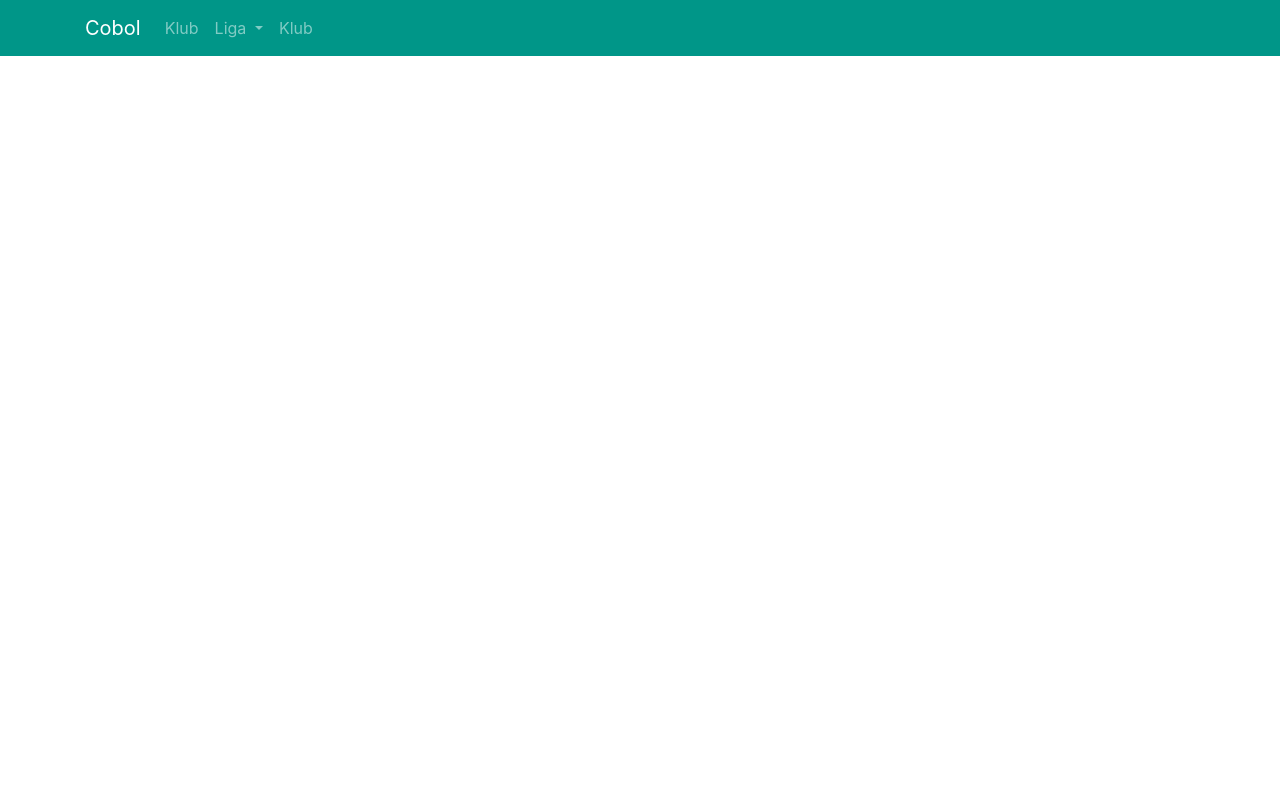
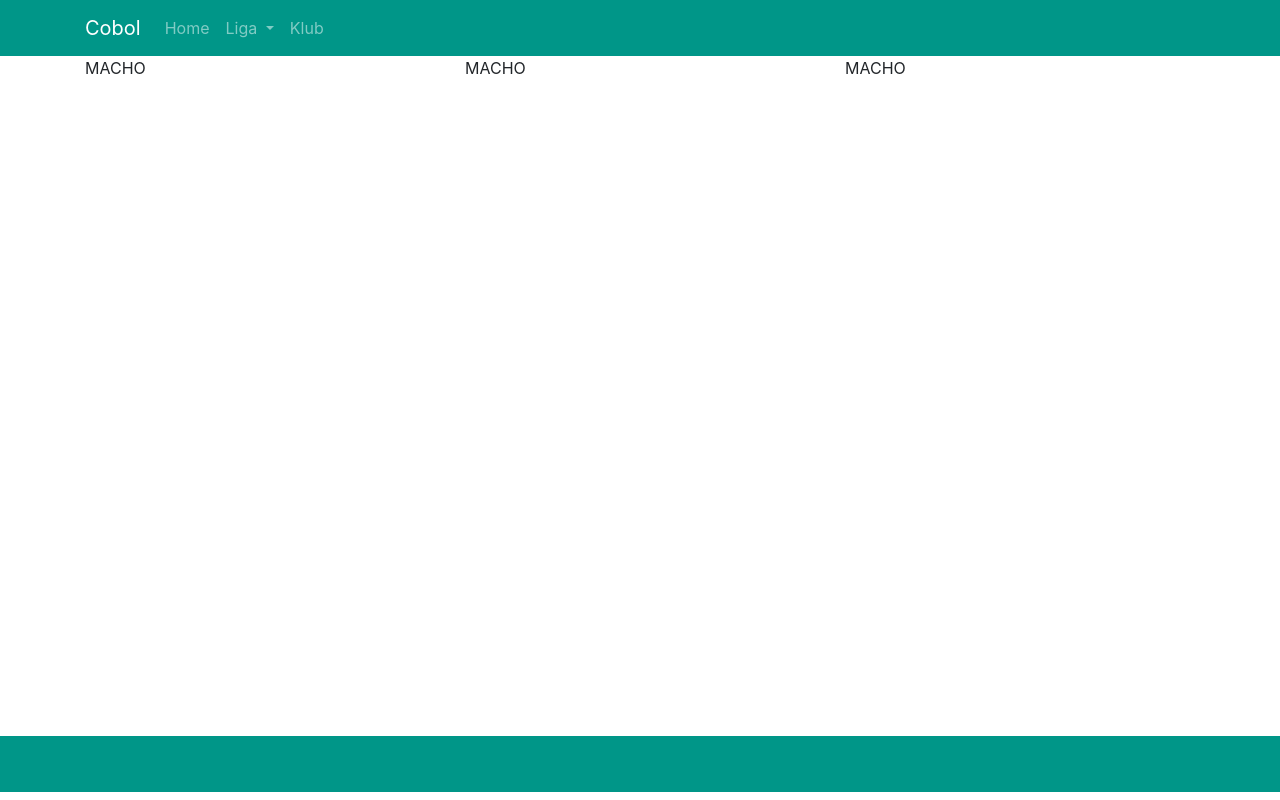
Before and after one commit to EChristian48/Submission-PWA-2, a website with bundled scripts: page index.html in a window 1280 px wide. Built offline with nearby package versions, Linux system fonts and the light colour scheme.

Commit message:
Nav and Footer kinda done

```diff
--- a/css/color.css
+++ b/css/color.css
@@ -5,3 +5,7 @@
 .teal-500 {
     background-color: #009688 !important;
 }
+
+.grey-900 {
+    background-color: #212121 !important;
+}
--- a/css/style.css
+++ b/css/style.css
@@ -1,2 +1,10 @@
 @import "./color.css";
 @import "../node_modules/bootstrap/dist/css/bootstrap.css";
+
+main {
+    min-height: 85vh;
+}
+
+footer {
+    height: 7vh;
+}
--- a/index.html
+++ b/index.html
@@ -18,7 +18,7 @@
     <nav class="navbar navbar-expand-lg navbar-dark teal-500">
         <div class="container">
 
-            <a class="navbar-brand" href="#">Cobol</a>
+            <a class="navbar-brand" href="./index.html">Cobol</a>
 
             <button class="navbar-toggler" data-target="#navbarSupportedContent" data-toggle="collapse">
                 <span class="navbar-toggler-icon"></span>
@@ -28,7 +28,7 @@
                 <ul class="navbar-nav mr-auto">
 
                     <li class="nav-item">
-                        <a class="nav-link" href="#">Klub</a>
+                        <a class="nav-link" href="./index.html">Home</a>
                     </li>
 
                     <li class="nav-item dropdown">
@@ -54,6 +54,34 @@
     </nav>
 </header>
 
+<main>
+
+    <section class="container-fluid">
+        <div class="container">
+            <div class="row">
+
+                <div class="col">
+                    MACHO
+                </div>
+
+                <div class="col">
+                    MACHO
+                </div>
+
+                <div class="col">
+                    MACHO
+                </div>
+
+            </div>
+        </div>
+    </section>
+
+</main>
+
+<footer class="navbar navbar-expand-lg navbar-dark teal-500">
+
+</footer>
+
 <script src="./js/app.js" type="module"></script>
 
 </body>
```
